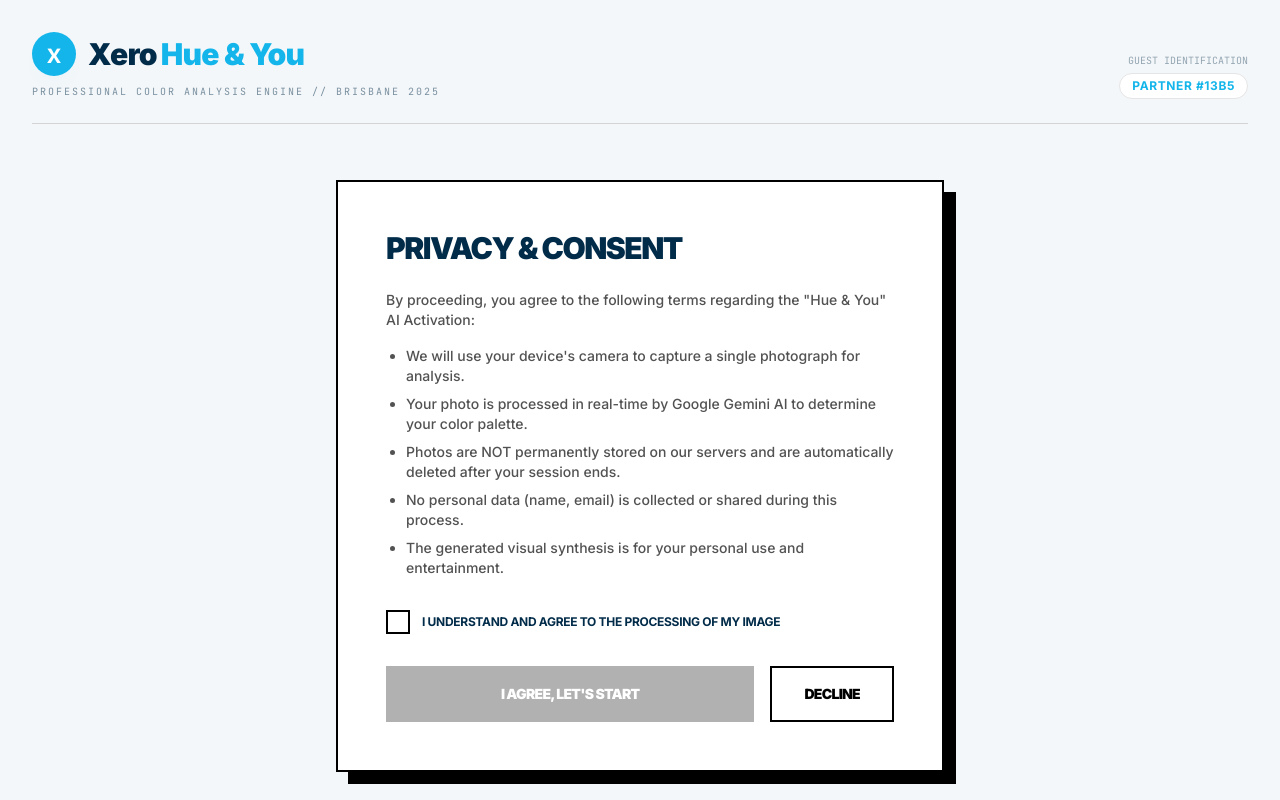
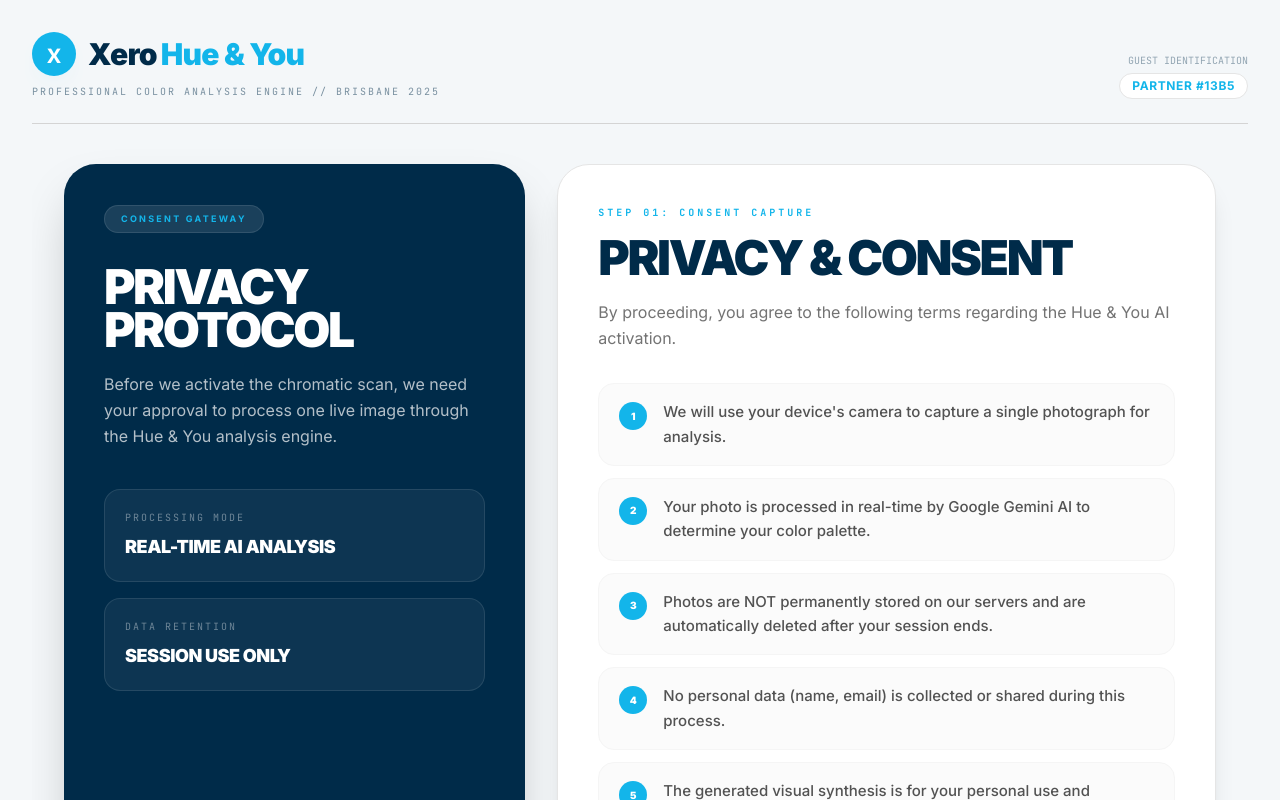
Before and after one commit to twoeyedpeople/Xero-Hue, a React (Vite) app: page / in a window 1280 px wide. Both pictures are taken after a click on the button "START YOUR JOURNEY". Shown: the top 800 px of the page. Built offline with nearby package versions, Linux system fonts and the light colour scheme; no server answers; the database is empty.

Commit message:
Update Consent.tsx
Rebrand consent screen to match Xero styling

```diff
--- a/src/components/Consent.tsx
+++ b/src/components/Consent.tsx
@@ -13,46 +13,129 @@ interface ConsentProps {
 
 export default function Consent({ onAccept, onDecline }: ConsentProps) {
   const [agreed, setAgreed] = useState(false);
+  const consentPoints = [
+    "We will use your device's camera to capture a single photograph for analysis.",
+    "Your photo is processed in real-time by Google Gemini AI to determine your color palette.",
+    "Photos are NOT permanently stored on our servers and are automatically deleted after your session ends.",
+    "No personal data (name, email) is collected or shared during this process.",
+    "The generated visual synthesis is for your personal use and entertainment.",
+  ];
 
   return (
-    <div className="flex-1 flex flex-col items-center justify-center p-8 max-w-2xl mx-auto">
-      <div className="bg-white border-2 border-black p-8 md:p-12 shadow-[12px_12px_0px_0px_rgba(0,0,0,1)]">
-        <h2 className="text-3xl font-black uppercase tracking-tighter mb-6">Privacy & Consent</h2>
-
-        <div className="space-y-4 text-sm text-neutral-600 mb-8 font-medium">
-          <p>By proceeding, you agree to the following terms regarding the "Hue & You" AI Activation:</p>
-          <ul className="list-disc pl-5 space-y-2">
-            <li>We will use your device's camera to capture a single photograph for analysis.</li>
-            <li>Your photo is processed in real-time by Google Gemini AI to determine your color palette.</li>
-            <li>Photos are NOT permanently stored on our servers and are automatically deleted after your session ends.</li>
-            <li>No personal data (name, email) is collected or shared during this process.</li>
-            <li>The generated visual synthesis is for your personal use and entertainment.</li>
-          </ul>
+    <div className="flex-1 flex items-center justify-center py-4">
+      <motion.div
+        initial={{ opacity: 0, y: 24 }}
+        animate={{ opacity: 1, y: 0 }}
+        className="w-full max-w-6xl grid grid-cols-1 lg:grid-cols-12 gap-8"
+      >
+        <section className="lg:col-span-5 bg-xero-navy rounded-[2rem] p-8 md:p-10 text-white shadow-2xl flex flex-col justify-between min-h-[540px]">
+          <div>
+            <div className="inline-flex items-center gap-2 px-4 py-1.5 rounded-full bg-white/10 border border-white/10 text-[9px] font-bold uppercase tracking-[0.25em] text-xero-blue mb-8">
+              Consent Gateway
             </div>
 
-        <div className="flex items-center gap-3 mb-8 cursor-pointer" onClick={() => setAgreed(!agreed)}>
-          <div className={`w-6 h-6 border-2 border-black flex items-center justify-center transition-colors ${agreed ? 'bg-orange-600' : 'bg-white'}`}>
-            {agreed && <div className="w-2 h-2 bg-white" />}
+            <h2 className="text-4xl md:text-5xl font-black tracking-tighter uppercase leading-[0.9] mb-5">
+              Privacy
+              <br />
+              Protocol
+            </h2>
+
+            <p className="text-sm md:text-base text-white/70 leading-relaxed max-w-md mb-10">
+              Before we activate the chromatic scan, we need your approval to process one live image through the Hue & You analysis engine.
+            </p>
+
+            <div className="space-y-4">
+              <div className="rounded-2xl border border-white/10 bg-white/5 p-5">
+                <div className="text-[10px] font-mono uppercase tracking-[0.2em] text-white/40 mb-2">Processing Mode</div>
+                <div className="text-lg font-black uppercase tracking-tight">Real-Time AI Analysis</div>
               </div>
-          <span className="text-xs font-bold uppercase tracking-tight">I understand and agree to the processing of my image</span>
+              <div className="rounded-2xl border border-white/10 bg-white/5 p-5">
+                <div className="text-[10px] font-mono uppercase tracking-[0.2em] text-white/40 mb-2">Data Retention</div>
+                <div className="text-lg font-black uppercase tracking-tight">Session Use Only</div>
+              </div>
+            </div>
           </div>
 
-        <div className="flex flex-col sm:flex-row gap-4">
+          <div className="rounded-2xl border border-xero-blue/30 bg-white/5 p-6">
+            <div className="text-[10px] font-mono uppercase tracking-[0.2em] text-xero-blue mb-3">System Notice</div>
+            <p className="text-sm text-white/75 leading-relaxed">
+              This experience is designed for event demonstration purposes and uses camera access only after you explicitly opt in.
+            </p>
+          </div>
+        </section>
+
+        <section className="lg:col-span-7 bg-white rounded-[2rem] p-8 md:p-10 border border-neutral-200 shadow-xl min-h-[540px] flex flex-col">
+          <div className="mb-8">
+            <h3 className="text-[10px] font-mono uppercase tracking-[0.3em] text-xero-blue font-bold mb-4">
+              Step 01: Consent Capture
+            </h3>
+            <h2 className="text-4xl md:text-5xl font-black uppercase tracking-tighter text-xero-navy leading-[0.9] mb-5">
+              Privacy & Consent
+            </h2>
+            <p className="text-base text-neutral-500 leading-relaxed max-w-2xl">
+              By proceeding, you agree to the following terms regarding the Hue & You AI activation.
+            </p>
+          </div>
+
+          <div className="grid gap-3 mb-8">
+            {consentPoints.map((point, index) => (
+              <div
+                key={point}
+                className="flex gap-4 rounded-2xl border border-neutral-100 bg-neutral-50/80 px-5 py-4"
+              >
+                <div className="mt-0.5 flex h-7 w-7 shrink-0 items-center justify-center rounded-full bg-xero-blue text-[10px] font-black text-white">
+                  {index + 1}
+                </div>
+                <p className="text-sm md:text-[15px] font-medium text-neutral-600 leading-relaxed">
+                  {point}
+                </p>
+              </div>
+            ))}
+          </div>
+
+          <button
+            type="button"
+            onClick={() => setAgreed(!agreed)}
+            className={`mb-8 flex items-center gap-4 rounded-2xl border px-5 py-4 text-left transition-all ${
+              agreed
+                ? 'border-xero-blue bg-xero-blue/5 shadow-[0_10px_30px_-20px_rgba(19,181,234,0.9)]'
+                : 'border-neutral-200 bg-white hover:border-xero-blue/50'
+            }`}
+          >
+            <div
+              className={`flex h-7 w-7 shrink-0 items-center justify-center rounded-md border-2 transition-colors ${
+                agreed ? 'border-xero-blue bg-xero-blue' : 'border-xero-navy/30 bg-white'
+              }`}
+            >
+              <div className={`h-2.5 w-2.5 rounded-[2px] ${agreed ? 'bg-white' : 'bg-transparent'}`} />
+            </div>
+            <div>
+              <div className="text-xs font-black uppercase tracking-[0.16em] text-xero-navy">
+                I understand and agree to the processing of my image
+              </div>
+              <div className="text-sm text-neutral-500 mt-1">
+                Consent is required before camera activation begins.
+              </div>
+            </div>
+          </button>
+
+          <div className="mt-auto flex flex-col sm:flex-row gap-4">
             <button
               disabled={!agreed}
               onClick={onAccept}
-            className="flex-1 bg-black text-white py-4 font-black uppercase text-sm tracking-tighter border-2 border-black disabled:opacity-30 disabled:cursor-not-allowed hover:bg-orange-600 transition-colors"
+              className="flex-1 rounded-2xl bg-xero-blue text-white py-5 font-black uppercase text-sm tracking-[0.18em] shadow-[0_20px_40px_-18px_rgba(19,181,234,0.8)] hover:brightness-105 hover:-translate-y-0.5 transition-all disabled:opacity-35 disabled:cursor-not-allowed disabled:hover:translate-y-0"
             >
-            I Agree, Let's Start
+              I Agree, Let&apos;s Start
             </button>
             <button
               onClick={onDecline}
-            className="px-8 bg-white text-black py-4 font-black uppercase text-sm tracking-tighter border-2 border-black hover:bg-neutral-100 transition-colors"
+              className="sm:w-52 rounded-2xl border border-xero-navy/20 bg-white text-xero-navy py-5 font-black uppercase text-sm tracking-[0.18em] hover:bg-neutral-50 transition-colors"
             >
               Decline
             </button>
           </div>
-      </div>
+        </section>
+      </motion.div>
     </div>
   );
 }
```
Lines whose indentation alone changed are shown as unchanged.
